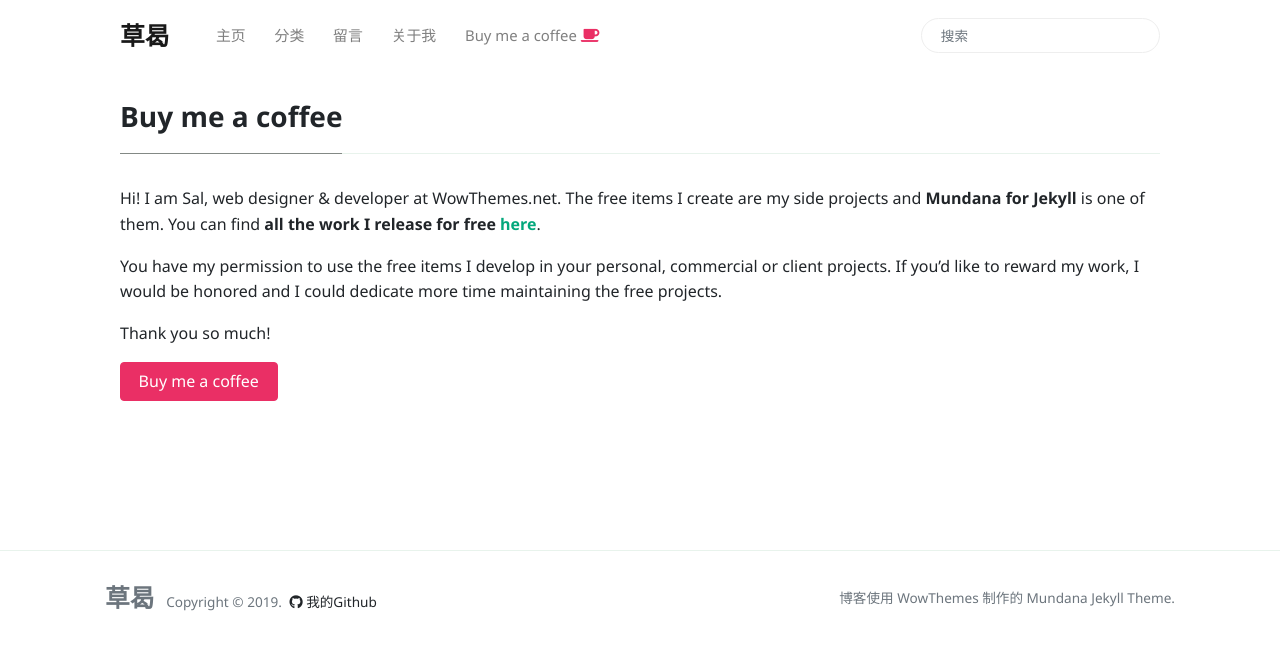
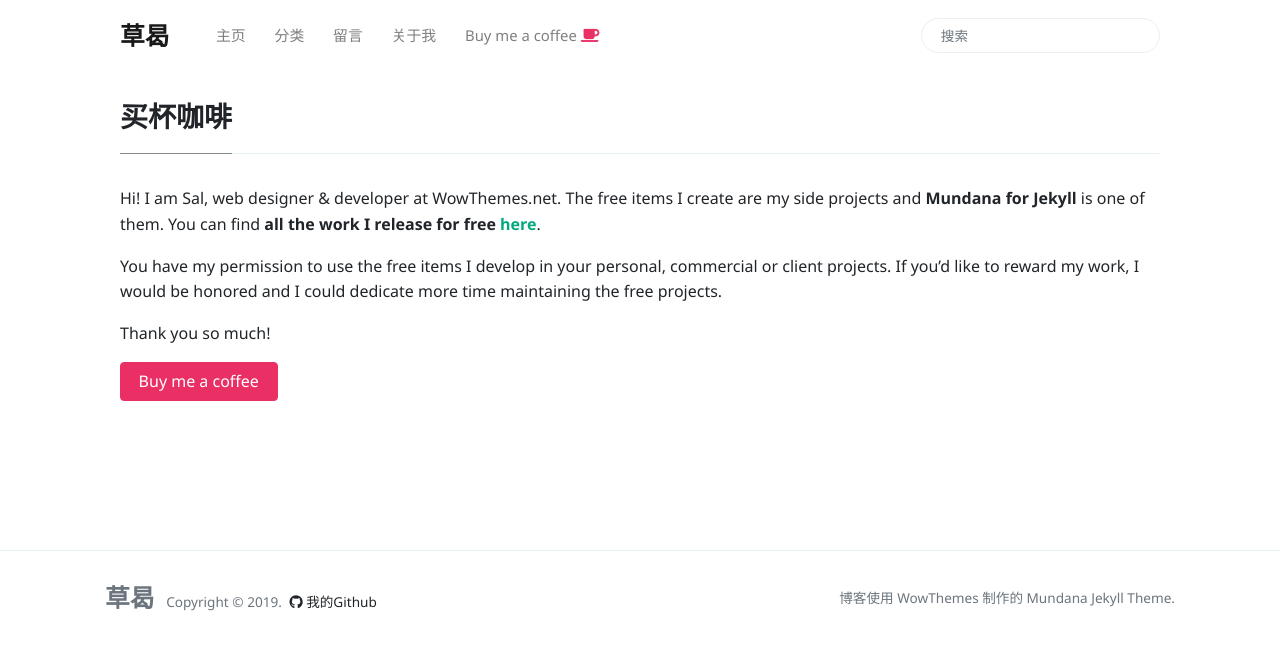
Before and after one commit to geyuxi/geyuxi.github.io, a Jekyll site: the page built from _pages/buy-me-a-coffee.md, in a window 1280 px wide. Shown: the top 650 px of the page. Built offline with Jekyll 4.4.1, drawn with Linux system fonts in a browser that asks for light colours; nearby versions of some CDN libraries.

Commit message:
Update buy-me-a-coffee.md

```diff
--- a/_pages/buy-me-a-coffee.md
+++ b/_pages/buy-me-a-coffee.md
@@ -1,5 +1,5 @@
 ---
-title: "Buy me a coffee"
+title: "买杯咖啡"
 permalink: "/buy-me-a-coffee.html"
 ---
 
```
